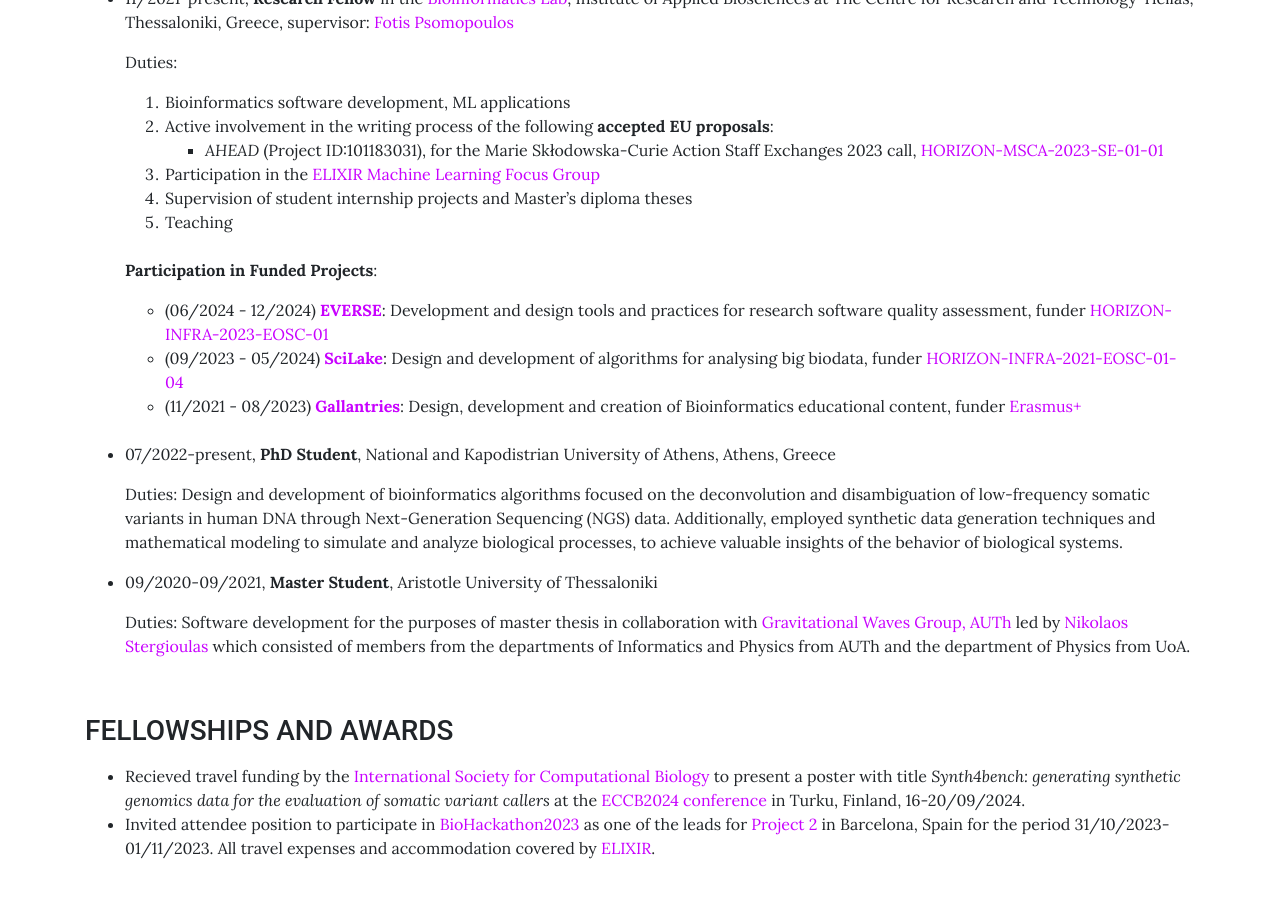
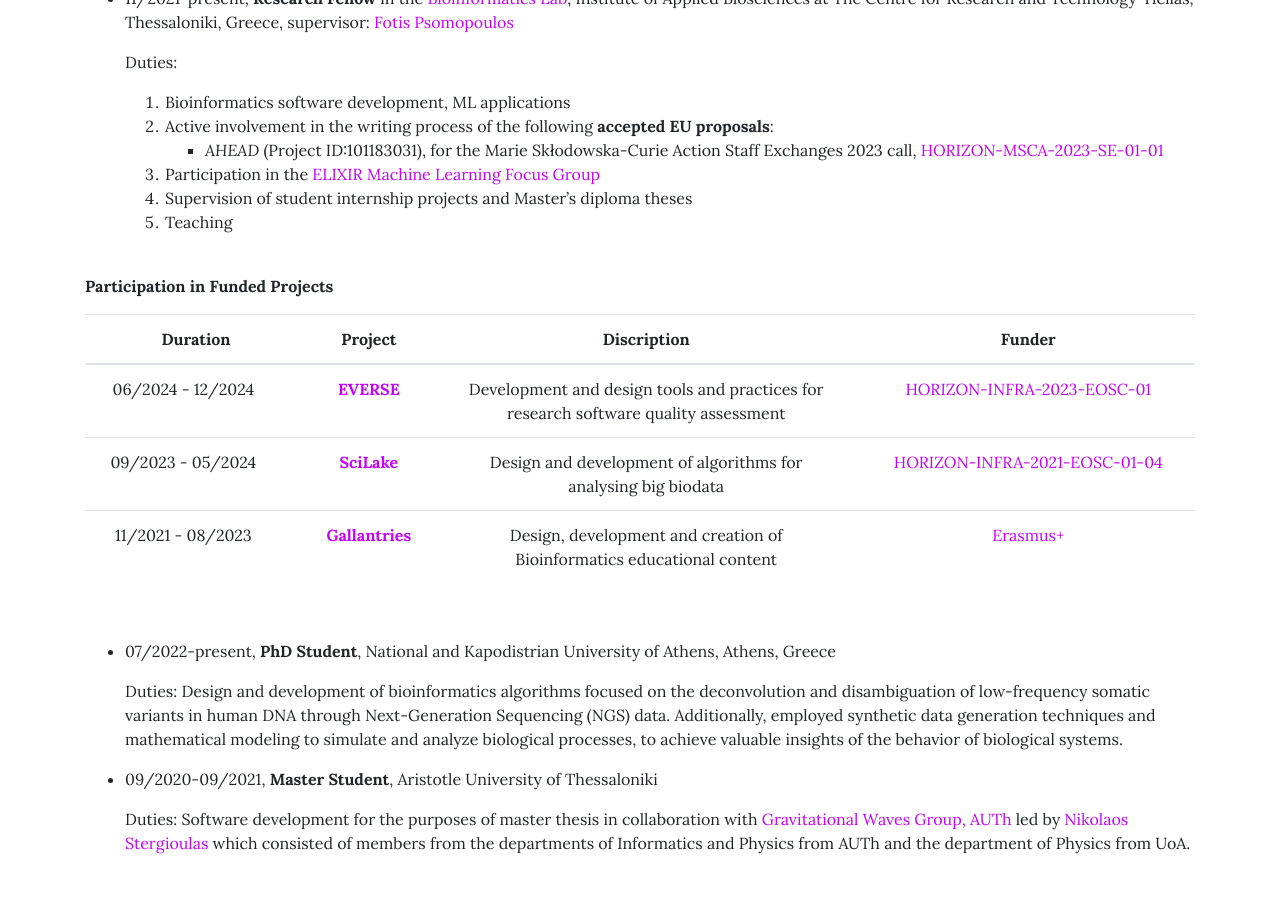
Before and after one commit to sfragkoul/sfragkoul.github.io, a Jekyll site: the page built from pages/CV.md, in a window 1280 px wide and 900 px high, scrolled down 789 px. Built offline with Jekyll 4.4.1, drawn with Linux system fonts in a browser that asks for light colours.

Commit message:
Update CV.md

```diff
--- a/pages/CV.md
+++ b/pages/CV.md
@@ -38,12 +38,15 @@
    5. Teaching
 <br/><br/>
 
-   **Participation in Funded Projects**:
+**Participation in Funded Projects**
 
-    - (06/2024 - 12/2024) [**EVERSE**](https://everse.software/): Development and design tools and practices for research software quality assessment, funder [HORIZON-INFRA-2023-EOSC-01](https://ec.europa.eu/info/funding-tenders/opportunities/portal/screen/opportunities/topic-details/horizon-infra-2023-eosc-01-02)
-    - (09/2023 - 05/2024) [**SciLake**](https://scilake.eu/): Design and development of algorithms for analysing big biodata, funder [HORIZON-INFRA-2021-EOSC-01-04](https://ec.europa.eu/info/funding-tenders/opportunities/portal/screen/opportunities/topic-details/horizon-infra-2021-eosc-01-04)
-    - (11/2021 - 08/2023) [**Gallantries**](https://gallantries.github.io/): Design, development and creation of Bioinformatics educational content, funder [Erasmus+](https://ec.europa.eu/programmes/erasmus-plus/node_en)
-<br/><br/>
+| Duration  | Project  | Discription   |  Funder |
+|:-:|:-:|:-:|:-:|
+| 06/2024 - 12/2024    &nbsp; &nbsp; &nbsp; |  [**EVERSE**](https://everse.software/) | Development and design tools and practices for <br/> research software quality assessment  |  [HORIZON-INFRA-2023-EOSC-01](https://ec.europa.eu/info/funding-tenders/opportunities/portal/screen/opportunities/topic-details/horizon-infra-2023-eosc-01-02) |
+| 09/2023 - 05/2024 &nbsp; &nbsp; &nbsp; |  [**SciLake**](https://scilake.eu/) |  Design and development of algorithms for <br/> analysing big biodata |  [HORIZON-INFRA-2021-EOSC-01-04](https://ec.europa.eu/info/funding-tenders/opportunities/portal/screen/opportunities/topic-details/horizon-infra-2021-eosc-01-04) |
+|  11/2021 - 08/2023 &nbsp; &nbsp; &nbsp; |  [**Gallantries**](https://gallantries.github.io/) |  Design, development and creation of <br/> Bioinformatics educational content |  [Erasmus+](https://ec.europa.eu/programmes/erasmus-plus/node_en) |
+
+<br/>
 
 - 07/2022-present, 	**PhD Student**, National and Kapodistrian University of Athens, Athens, Greece
 
```
